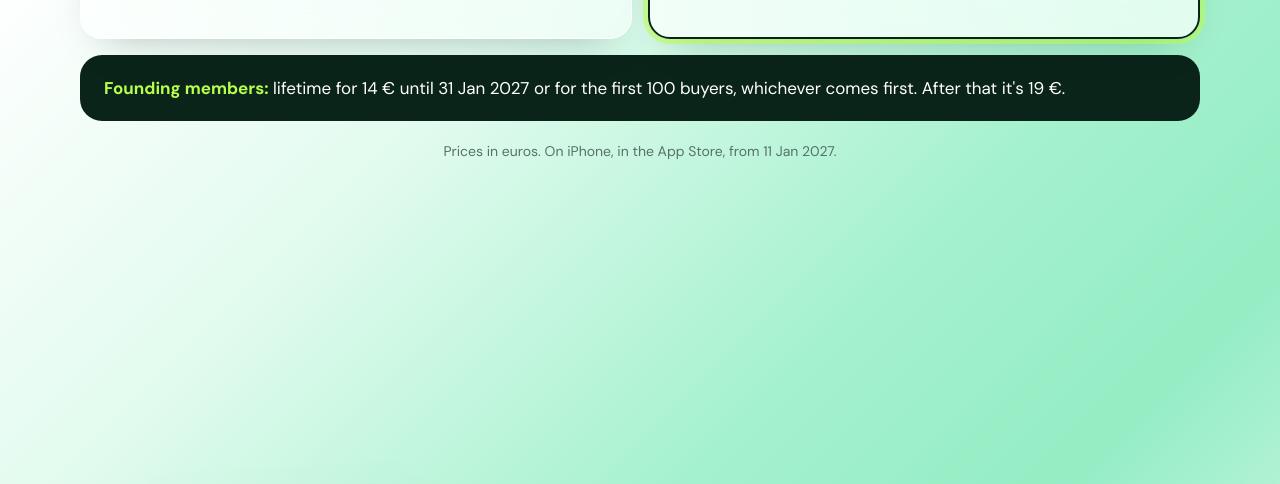
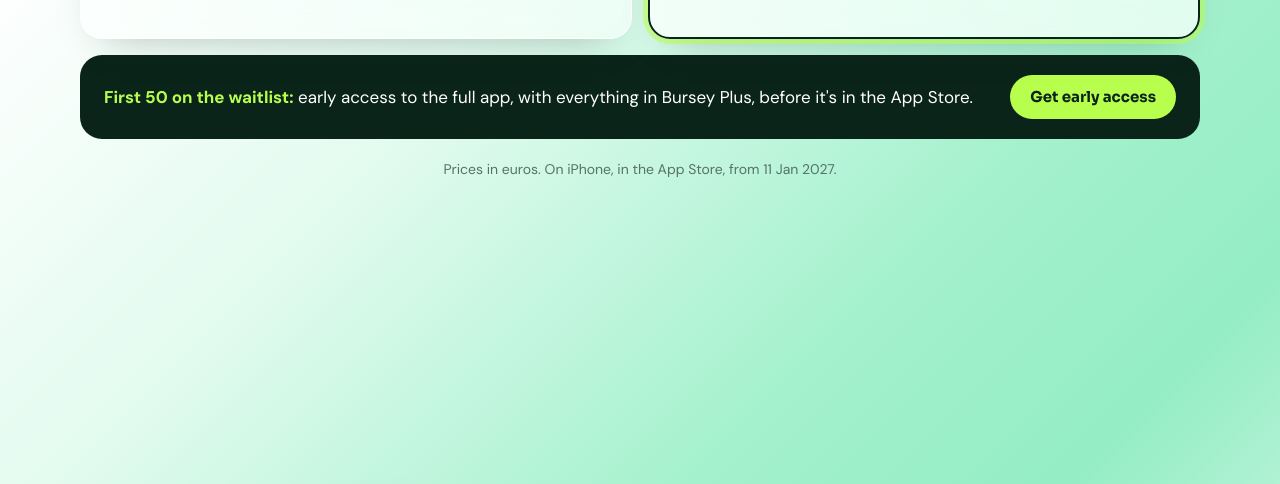
Before and after one commit to thanglee1803-coder/bursey-site, a plain HTML site: page index.html in a window 1280 px wide. Shown: the part 11236-11720 px from the top of the page. Drawn offline with Linux system fonts and the light colour scheme; animation ran at ten frames a second.

Commit message:
Update site
Co-Authored-By: Claude Opus 5.5 <noreply@anthropic.com>

```diff
--- a/css/style.css
+++ b/css/style.css
@@ -446,6 +446,10 @@ b, .num { font-variant-numeric: tabular-nums; }
 .plan li::after { content: ""; position: absolute; left: 6px; top: calc(.12em + 6px); width: 8px; height: 4.5px; border-left: 2px solid var(--ink); border-bottom: 2px solid var(--ink); transform: rotate(-45deg); }
 .founding { margin-top: 16px; padding: 20px 24px; border-radius: var(--r); background: var(--ink); color: #fff; font-size: 17px; }
 .founding b { color: var(--lime); }
+.founding { display: flex; align-items: center; justify-content: space-between; gap: 16px 24px; flex-wrap: wrap; }
+.founding p { flex: 1 1 320px; }
+.founding__cta { display: inline-flex; align-items: center; min-height: 44px; padding: 0 20px; border-radius: 99px; background: var(--lime); color: var(--ink); font-family: var(--display); font-weight: 700; font-size: 15px; text-decoration: none; white-space: nowrap; transition: transform .3s var(--spring); }
+.founding__cta:hover { transform: translateY(-2px) scale(1.03); }
 .plans .fine { margin-top: 20px; }
 
 /* ---------- 8. Founder */
--- a/index.html
+++ b/index.html
@@ -318,7 +318,7 @@
         </ul>
       </article>
     </div>
-    <p class="founding" data-glide><b>Founding members:</b> lifetime for 14 € until 31 Jan 2027 or for the first 100 buyers, whichever comes first. After that it's 19 €.</p>
+    <div class="founding" data-glide><p><b>First 50 on the waitlist:</b> early access to the full app, with everything in Bursey Plus, before it's in the App Store.</p><a class="founding__cta" href="#waitlist">Get early access</a></div>
     <p class="fine center" data-glide>Prices in euros. On iPhone, in the App Store, from 11 Jan 2027.</p>
   </div>
 </section>
```
